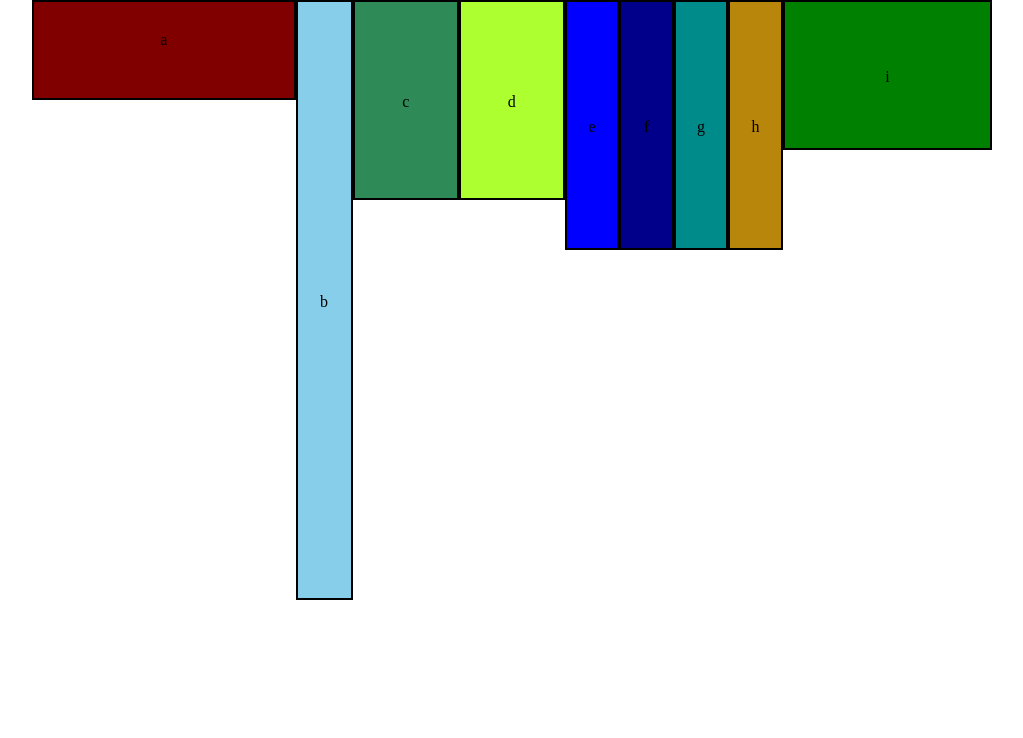
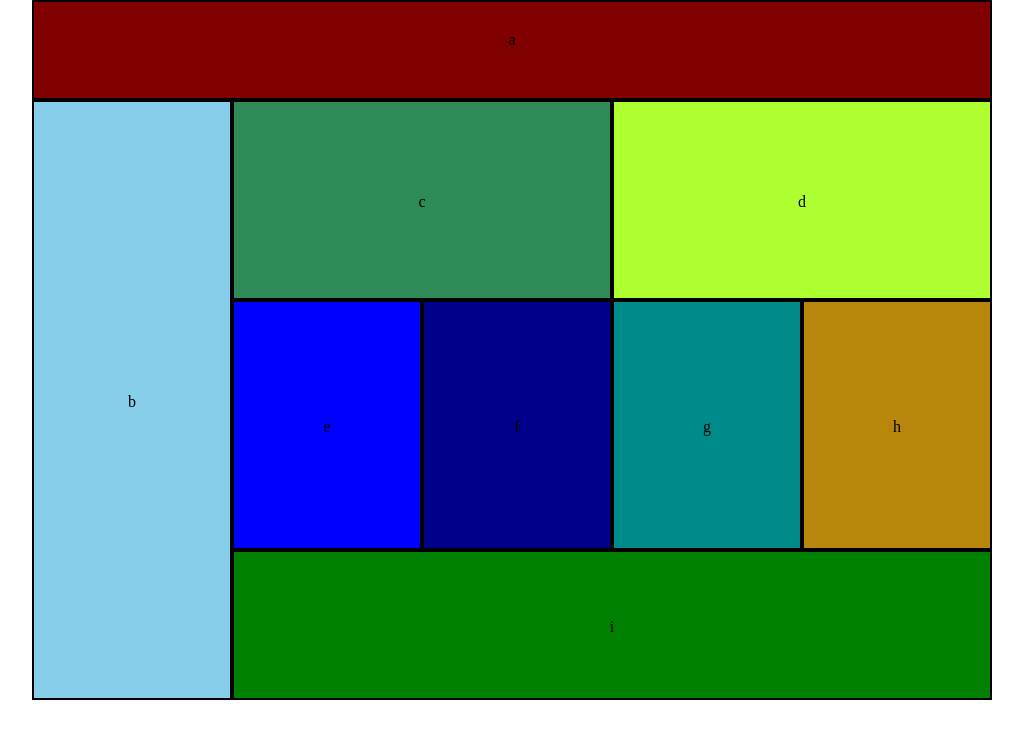
Before and after one commit to leeroywking-schoolin/301Lab1, a plain HTML site: page index.html in a window 1280 px wide. Shown: the whole page, without its empty margins (128-1151 px from the left). Drawn offline with Linux system fonts and the light colour scheme.

Commit message:
its working well in mobile, less well in desktop but I think its time to call it maceroni

```diff
--- a/css/modules.css
+++ b/css/modules.css
@@ -52,9 +52,8 @@
       @media (min-width: 960px) {
         /* I can contain the divs */
         body {
-          display: flex;
+          flex-flow: row-wrap;
           width: 960px;
-
         }
 
         div {
@@ -62,6 +61,7 @@
           height: 300px;
           line-height: 300px;
           border: solid 2px black;
+          float: left;
           background: #999;
           box-sizing: border-box;
         }
```
